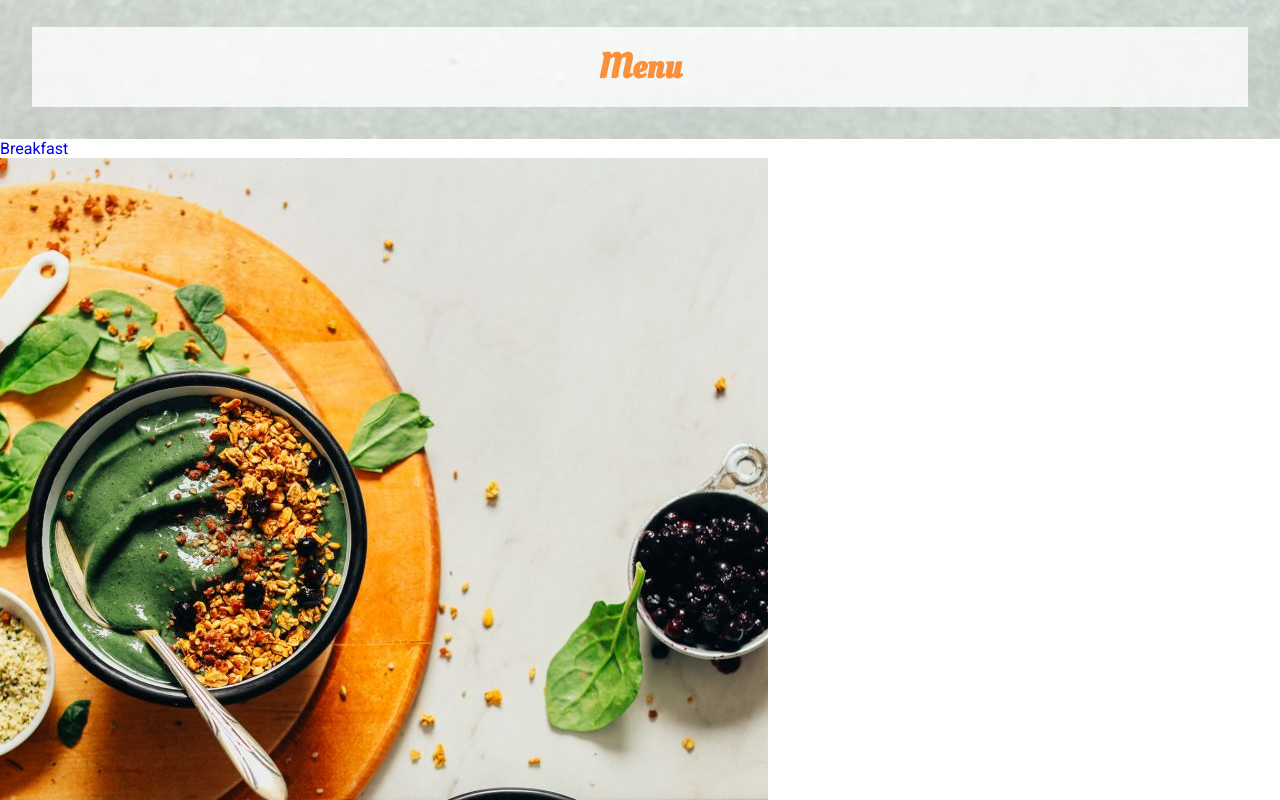
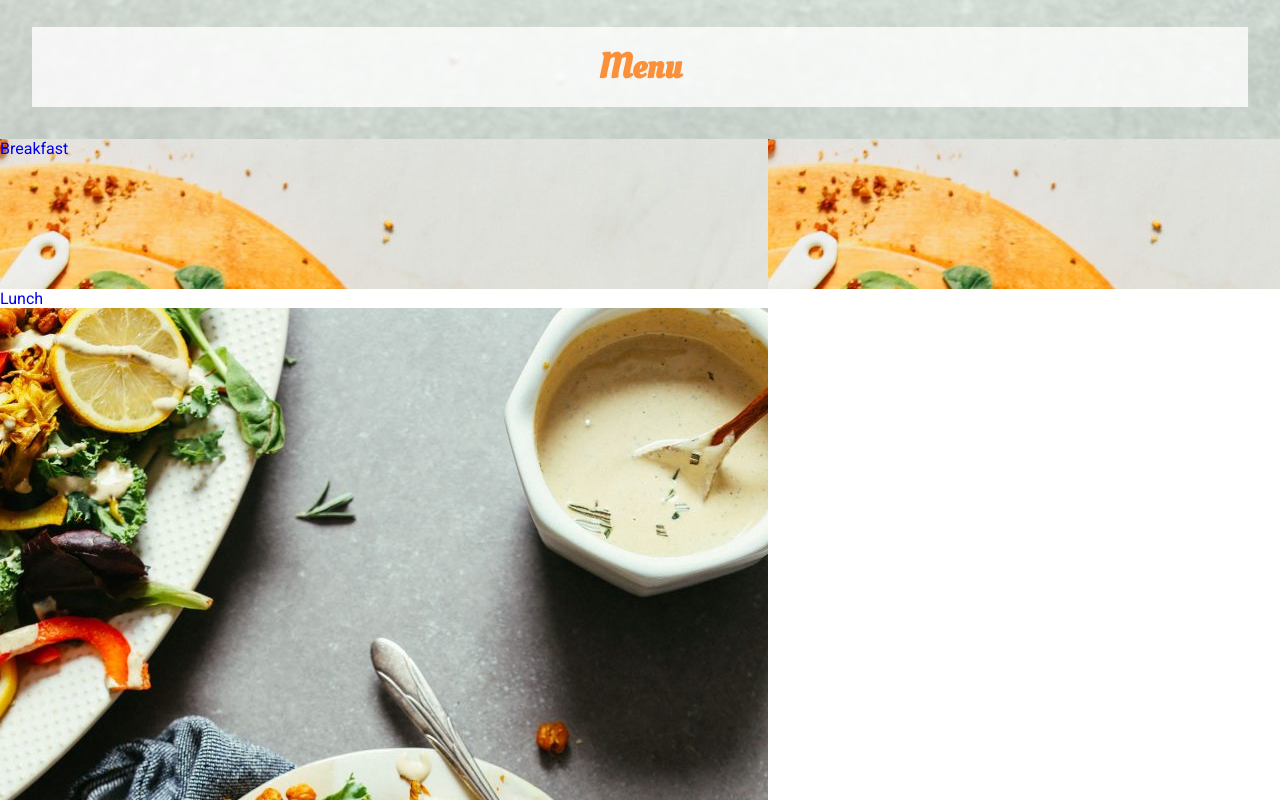
Before and after one commit to kristine2012/floriditas-website, a plain HTML site: page index.html in a window 1280 px wide. Shown: the part 900-1700 px from the top of the page. Drawn offline with Linux system fonts and the light colour scheme.

Commit message:
general added

```diff
--- a/index.html
+++ b/index.html
@@ -104,7 +104,7 @@
             <a href="#"> Breakfast </a>
           </div>
           <div class="menu-page-breakfast__image">
-            <img src="img/smoothieBowel.jpg" alt="breakfast-page__image">
+            <!-- <img src="img/smoothieBowel.jpg" alt="breakfast-page__image"> -->
           </div>
         </div>
 
--- a/sass/style.scss
+++ b/sass/style.scss
@@ -82,6 +82,19 @@ body {
 	}
 }
 
+.menu-page-breakfast__link{
+
+	 background-image: url("../img/smoothieBowel.jpg");
+	// background-position: center;
+	 width: 100%;
+	height: 150px;
+	background-color: red;
+
+}
+.menu-page-lunch{
+
+}
+
 .section__body--about{
 	p {
 		margin: 30px;
```
Also changed, not shown: css/style.css, 1 other file.
